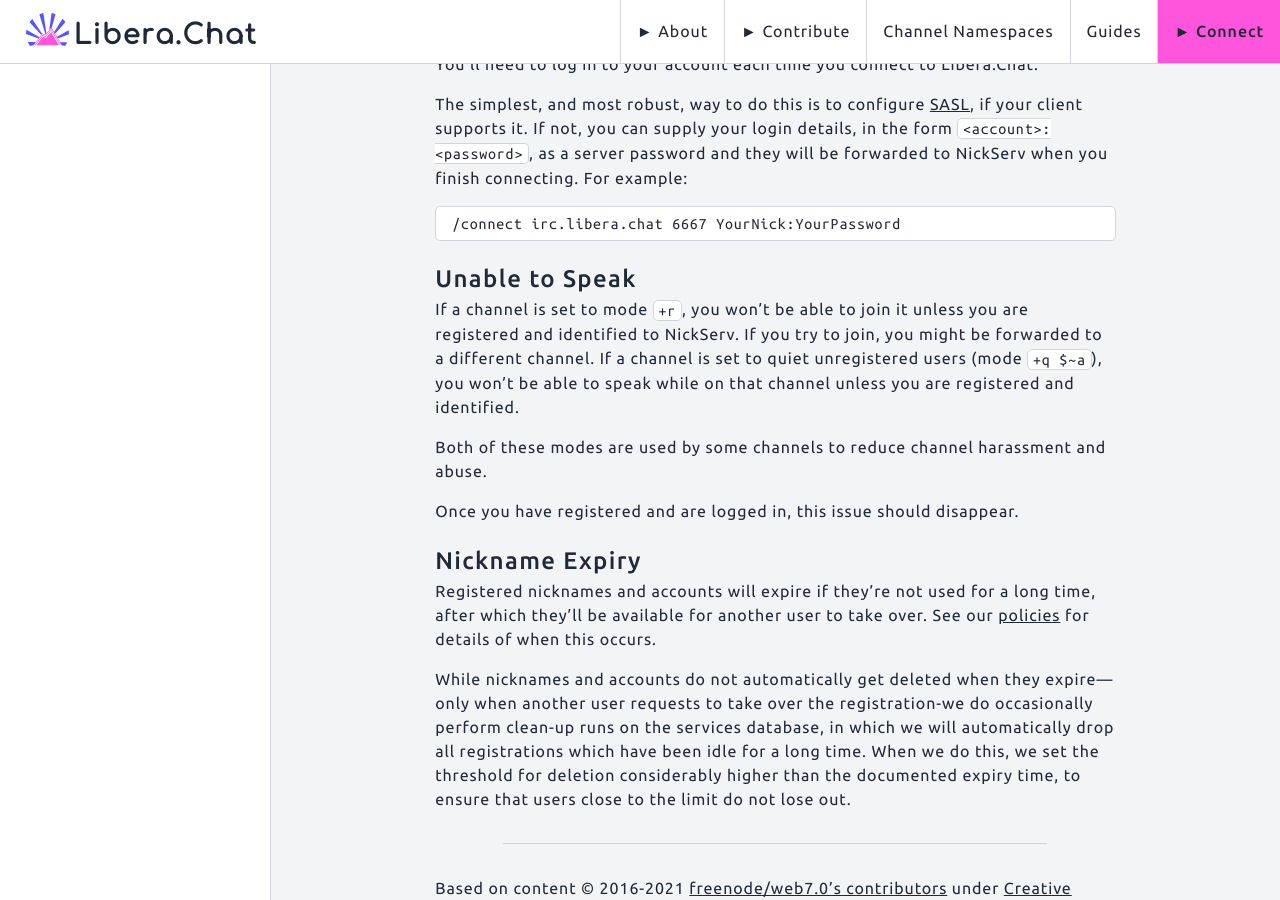
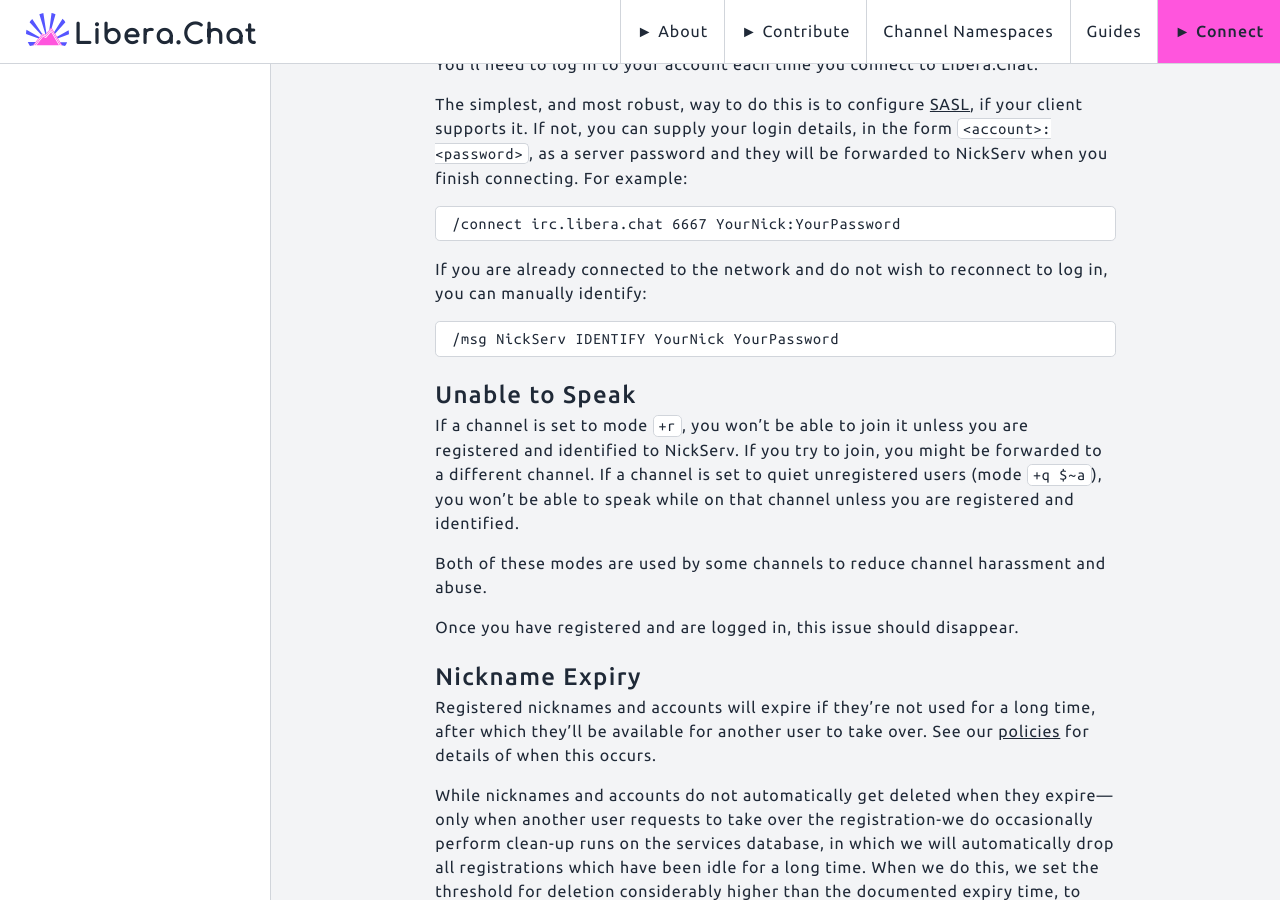
Before and after one commit to Libera-Chat/libera-chat.github.io, a Jekyll site: the page built from content/_guides/registration.md, in a window 1280 px wide and 900 px high, scrolled down 1748 px. Built offline with Jekyll 4.4.1, drawn with Linux system fonts in a browser that asks for light colours.

Commit message:
Add manual logging in to "logging in"
For the sake of linking to "how to log in" from other pages without
the cruft of registering again (or people will register multiple times)

````diff
--- a/content/_guides/registration.md
+++ b/content/_guides/registration.md
@@ -102,6 +102,13 @@
 /connect irc.libera.chat 6667 YourNick:YourPassword
 ```
 
+If you are already connected to the network and do not wish to reconnect to
+log in, you can manually identify:
+
+```irc
+/msg NickServ IDENTIFY YourNick YourPassword
+```
+
 ## Unable to Speak
 
 If a channel is set to mode `+r`, you won't be able to join it unless you
````
